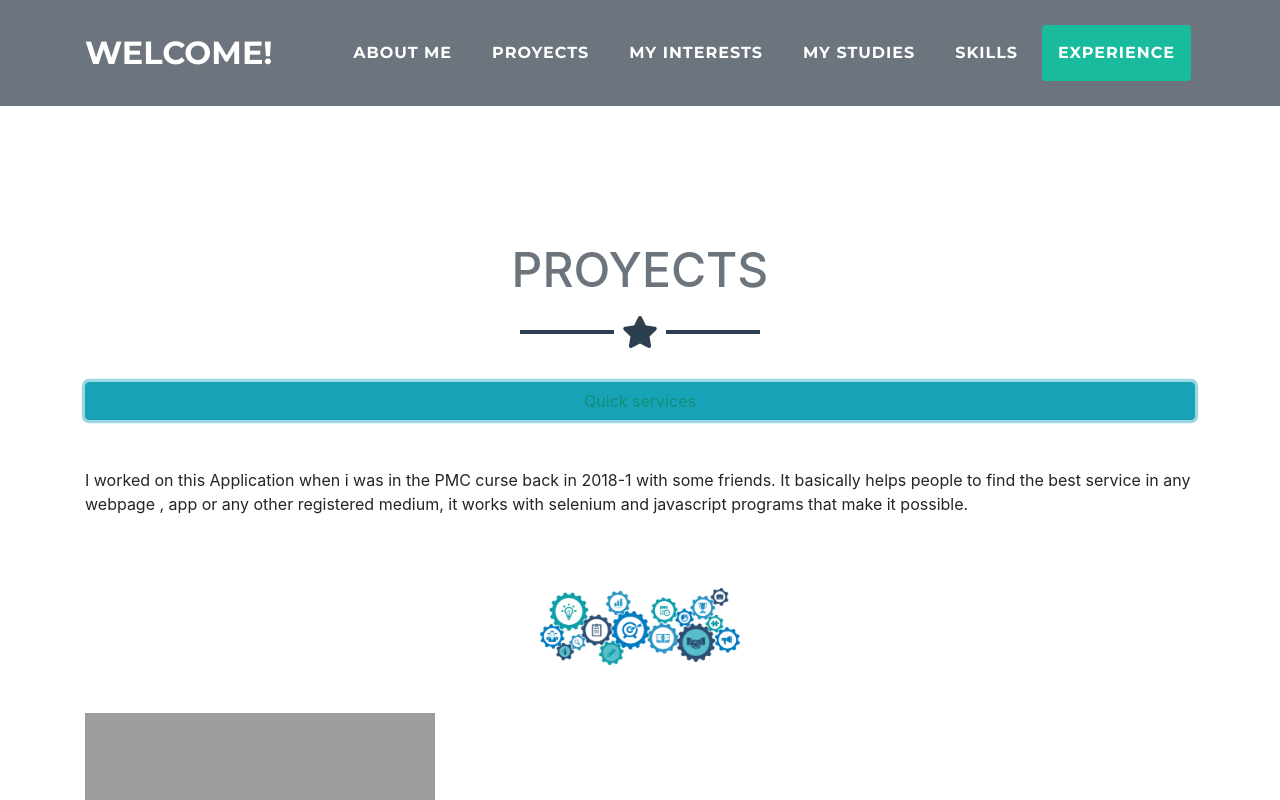
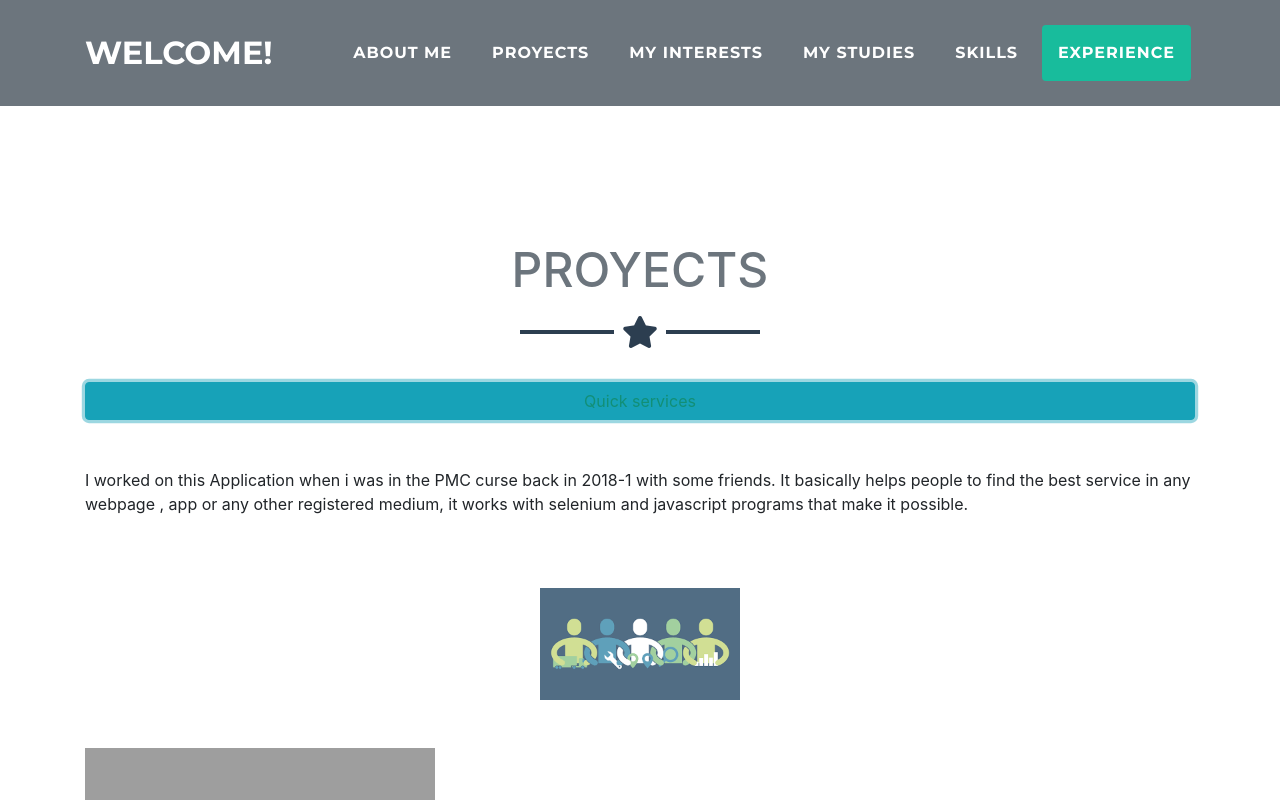
Before and after one commit to jdcarrillor/jdcarrillor.github.io, a website with bundled scripts: page index.html in a window 1280 px wide. Both pictures are taken after a click on the link "Quick services". Shown: the part 1284-2084 px from the top of the page. Built offline with nearby package versions, Linux system fonts and the light colour scheme; grey boxes are pictures that could not be loaded.

Commit message:
[update] info update

```diff
--- a/index.html
+++ b/index.html
@@ -109,7 +109,7 @@
     <br>
     <br>
     <br>
-    <img  class="img-fluid mb-5 d-block mx-auto" src="img/services4.png" width="200" height="200" >
+    <img  class="img-fluid mb-5 d-block mx-auto" src="img/services.png" width="200" height="200" >
     <iframe src="https://www.youtube.com/embed/MQ5HAoniKcs" frameborder="0" allow="accelerometer; autoplay; encrypted-media; gyroscope; picture-in-picture" allowfullscreen="" align="center" width="350" height="400"></iframe>
     <br>
     <br>
```
Also changed, not shown: img/services.png (added).
